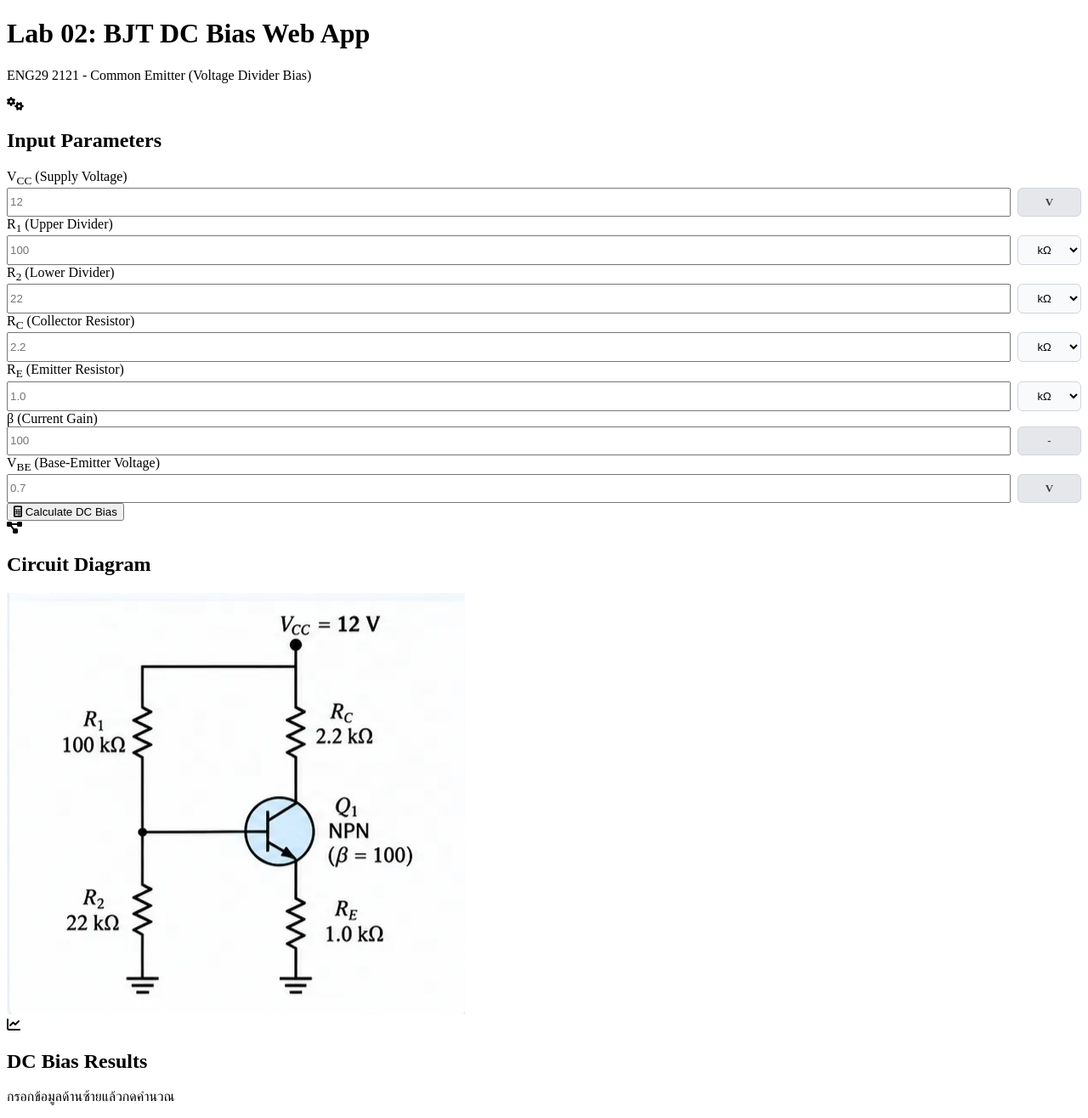
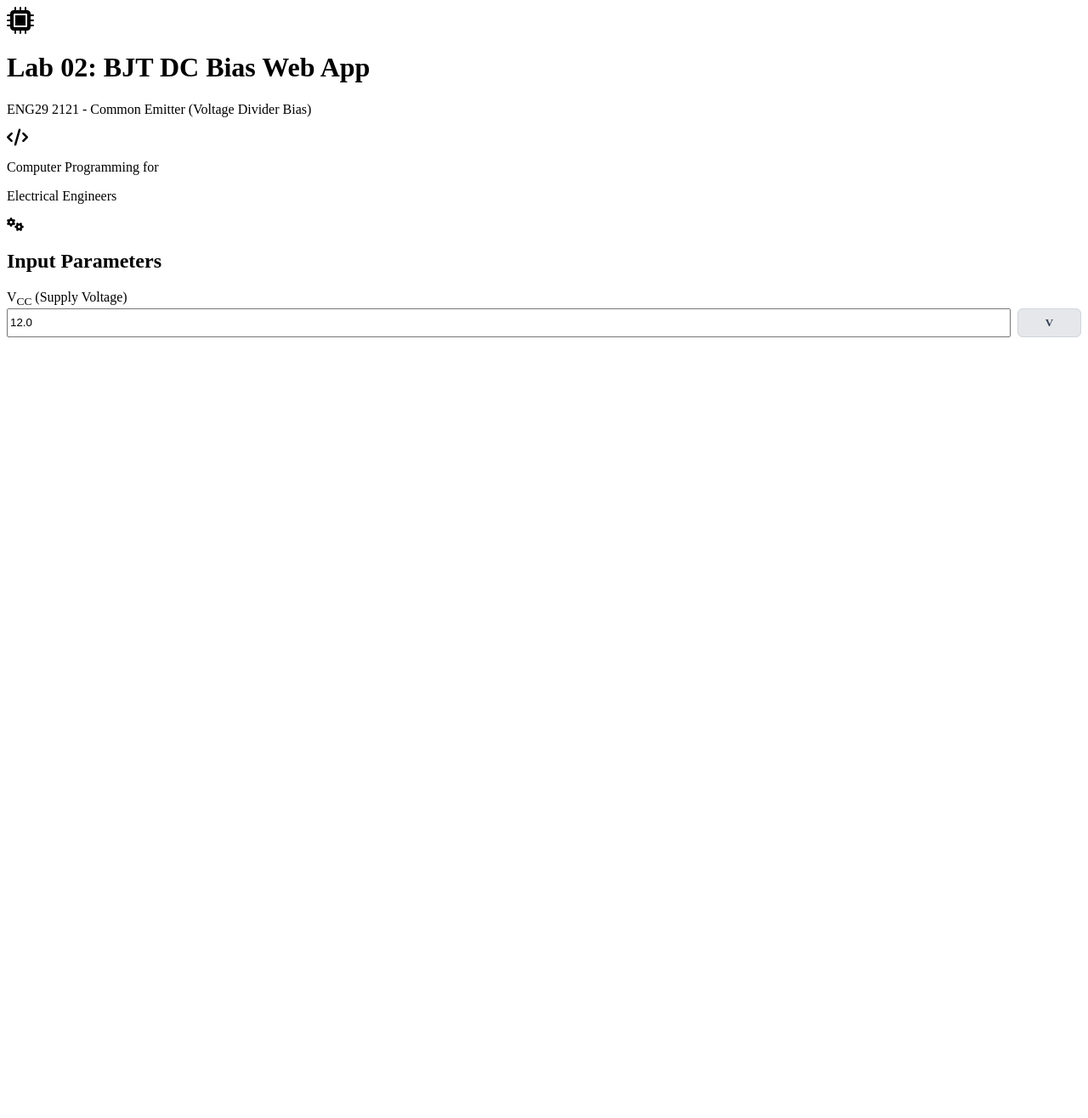
Before and after one commit to sengsuriya-svg/BJT-DC-Bias-Web-Appp, a Flask app: page / in a window 1280 px wide. Shown: the whole page at 85% size. After the commit the page ends 397 px from the top, so only its background shows below. Run offline with Flask 3, Linux system fonts and the light colour scheme.

Commit message:
Update index.html

```diff
--- a/templates/index.html
+++ b/templates/index.html
@@ -9,139 +9,35 @@
 </head>
 <body>
     <header class="main-header">
-        <div class="header-content">
-            <h1>Lab 02: BJT DC Bias Web App</h1>
-            <p>ENG29 2121 - Common Emitter (Voltage Divider Bias)</p>
+        <div class="header-left">
+            <i class="fas fa-microchip fa-2x logo-icon"></i>
+            <div>
+                <h1>Lab 02: BJT DC Bias Web App</h1>
+                <p>ENG29 2121 - Common Emitter (Voltage Divider Bias)</p>
+            </div>
+        </div>
+        <div class="header-right">
+            <div class="course-info">
+                <i class="fas fa-code fa-lg"></i>
+                <div>
+                    <p>Computer Programming for</p>
+                    <p>Electrical Engineers</p>
+                </div>
+            </div>
         </div>
     </header>
 
     <main class="app-container">
-        <!-- Input Form -->
+        <!-- Column 1: Input Parameters -->
         <section class="card input-card">
             <div class="card-header">
                 <i class="fas fa-cogs"></i>
                 <h2>Input Parameters</h2>
             </div>
-            <form method="POST" class="form-vertical">
-                <div class="form-group">
-                    <label>V<sub>CC</sub> (Supply Voltage)</label>
-                    <div class="input-with-unit">
-                        <input type="number" step="any" name="vcc" placeholder="12" required>
-                        <span class="static-unit">V</span>
-                    </div>
-                </div>
-
-                <div class="form-group">
-                    <label>R<sub>1</sub> (Upper Divider)</label>
-                    <div class="input-with-unit">
-                        <input type="number" step="any" name="r1" placeholder="100" required>
-                        <select name="r1_unit">
-                            <option value="ohm">&Omega;</option>
-                            <option value="kohm" selected>k&Omega;</option>
-                            <option value="mohm">M&Omega;</option>
-                        </select>
-                    </div>
-                </div>
-
-                <div class="form-group">
-                    <label>R<sub>2</sub> (Lower Divider)</label>
-                    <div class="input-with-unit">
-                        <input type="number" step="any" name="r2" placeholder="22" required>
-                        <select name="r2_unit">
-                            <option value="ohm">&Omega;</option>
-                            <option value="kohm" selected>k&Omega;</option>
-                            <option value="mohm">M&Omega;</option>
-                        </select>
-                    </div>
-                </div>
-
-                <div class="form-group">
-                    <label>R<sub>C</sub> (Collector Resistor)</label>
-                    <div class="input-with-unit">
-                        <input type="number" step="any" name="rc" placeholder="2.2" required>
-                        <select name="rc_unit">
-                            <option value="ohm">&Omega;</option>
-                            <option value="kohm" selected>k&Omega;</option>
-                            <option value="mohm">M&Omega;</option>
-                        </select>
-                    </div>
-                </div>
-
-                <div class="form-group">
-                    <label>R<sub>E</sub> (Emitter Resistor)</label>
-                    <div class="input-with-unit">
-                        <input type="number" step="any" name="re" placeholder="1.0" required>
-                        <select name="re_unit">
-                            <option value="ohm">&Omega;</option>
-                            <option value="kohm" selected>k&Omega;</option>
-                            <option value="mohm">M&Omega;</option>
-                        </select>
-                    </div>
-                </div>
-
-                <div class="form-group">
-                    <label>&beta; (Current Gain)</label>
-                    <div class="input-with-unit">
-                        <input type="number" step="any" name="beta" placeholder="100" required>
-                        <span class="static-unit">-</span>
-                    </div>
-                </div>
-
-                <div class="form-group">
-                    <label>V<sub>BE</sub> (Base-Emitter Voltage)</label>
-                    <div class="input-with-unit">
-                        <input type="number" step="any" name="vbe" placeholder="0.7" required>
-                        <span class="static-unit">V</span>
-                    </div>
-                </div>
-
-                <button type="submit" class="btn-calc">
-                    <i class="fas fa-calculator"></i> Calculate DC Bias
-                </button>
-            </form>
-        </section>
-
-        <!-- Circuit Diagram -->
-        <section class="card circuit-card">
-            <div class="card-header">
-                <i class="fas fa-project-diagram"></i>
-                <h2>Circuit Diagram</h2>
-            </div>
-            <div class="circuit-diagram-container">
-                <img src="{{ url_for('static', filename='bjt_circuit.png') }}" alt="BJT Circuit Diagram" class="circuit-img">
-            </div>
-        </section>
-
-        <!-- Results -->
-        <section class="card results-card">
-            <div class="card-header">
-                <i class="fas fa-chart-line"></i>
-                <h2>DC Bias Results</h2>
-            </div>
-
-            <div class="results-body">
-                {% if results and not results.error %}
-                <div class="results-list">
-                    <div class="result-item"><span>V<sub>B</sub></span><strong>{{ results.vb }} V</strong></div>
-                    <div class="result-item"><span>V<sub>E</sub></span><strong>{{ results.ve }} V</strong></div>
-                    <div class="result-item"><span>V<sub>C</sub></span><strong>{{ results.vc }} V</strong></div>
-                    <div class="result-item"><span>V<sub>CE</sub></span><strong>{{ results.vce }} V</strong></div>
-                    <div class="result-item"><span>I<sub>B</sub></span><strong>{{ results.ib }} µA</strong></div>
-                    <div class="result-item"><span>I<sub>C</sub></span><strong>{{ results.ic }} mA</strong></div>
-                    <div class="result-item"><span>I<sub>E</sub></span><strong>{{ results.ie }} mA</strong></div>
-                </div>
-
-                <div class="status-box {{ 'status-ok' if results.region == 'Active' else 'status-warning' }}">
-                    <strong>{{ results.region }} region OK</strong>
-                    <p>V<sub>CE</sub> = {{ results.vce }} V > 0.2 V</p>
-                </div>
-                {% elif results and results.error %}
-                    <p class="error-msg">{{ results.error }}</p>
-                {% else %}
-                    <p class="placeholder-text">กรอกข้อมูลด้านซ้ายแล้วกดคำนวณ</p>
-                {% endif %}
-            </div>
-        </section>
-    </main>
-</body>
-</html>
+            <form method="POST">
+                <div class="input-form-grid">
+                    <div class="form-row">
+                        <label>V<sub>CC</sub> (Supply Voltage)</label>
+                        <div class="input-with-unit">
+                            <input type="number" step="any" name="vcc" value="12.0" required>
+                            <span class="static-unit">V</span>
```
